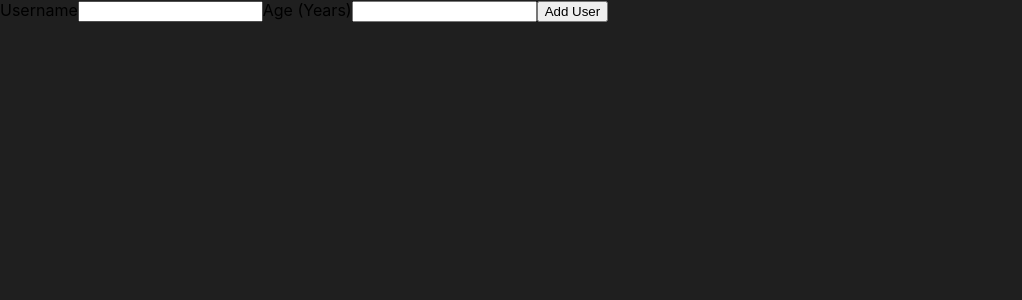
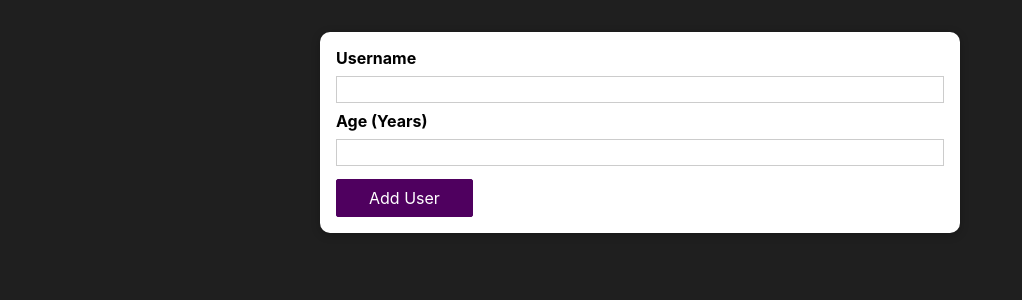
Before and after one commit to SteveLabrinos/react-playground, a React (Create React App) app: page / in a window 1280 px wide. Shown: the top 300 px of the page, without its empty margins (0-1022 px from the left). Built offline with nearby package versions, Linux system fonts and the light colour scheme.

Commit message:
add card wrapper component and reusable button component

```diff
--- /dev/null
+++ b/src/components/UI/Button.js
@@ -0,0 +1,11 @@
+import styles from './Button.module.css';
+
+function Button({ children, type, onClick }) {
+  return (
+    <button type={type || 'button'} onClick={onClick} className={styles.button}>
+      {children}
+    </button>
+  );
+}
+
+export default Button;
--- /dev/null
+++ b/src/components/UI/Button.module.css
@@ -0,0 +1,20 @@
+.button {
+  background-color: #4f005f;
+  color: white;
+  padding: 0.5rem 2rem;
+  border: 1px solid #4f005f;
+  font: inherit;
+  cursor: pointer;
+  border-radius: 2px;
+  margin-top: 5px;
+}
+
+.button:hover,
+.button:active {
+  background-color: #741188;
+  border-color: #741188;
+}
+
+.button:focus {
+  outline: none;
+}
--- /dev/null
+++ b/src/components/UI/Card.js
@@ -0,0 +1,7 @@
+import styles from './Card.module.css';
+
+function Card({ children, className }) {
+  return <div className={`${styles.card} ${className}`}>{children}</div>;
+}
+
+export default Card;
--- /dev/null
+++ b/src/components/UI/Card.module.css
@@ -0,0 +1,5 @@
+.card {
+  background-color: white;
+  border-radius: 10px;
+  box-shadow: 0 2px 8px rgba(0, 0, 0, 0.25);
+}
--- a/src/components/Users/AddUser.js
+++ b/src/components/Users/AddUser.js
@@ -1,4 +1,8 @@
 import { useState } from 'react';
+
+import Card from '../UI/Card';
+import Button from '../UI/Button';
+import styles from './AddUser.module.css';
 
 function AddUser() {
   const [insertedData, setInsertedData] = useState({
@@ -6,7 +10,7 @@ function AddUser() {
     age: '',
   });
 
-  const inputHandler = property => event => {
+  const changeInputHandler = property => event => {
     setInsertedData(prevData => {
       return { ...prevData, [property]: event.target.value };
     });
@@ -24,23 +28,25 @@ function AddUser() {
   };
 
   return (
+    <Card className={styles.input}>
       <form onSubmit={submitHandler}>
         <label htmlFor='username'>Username</label>
         <input
-        onChange={inputHandler('username')}
+          onChange={changeInputHandler('username')}
           value={insertedData.username}
           id='username'
           type='text'
         />
         <label htmlFor='age'>Age (Years)</label>
         <input
-        onChange={inputHandler('age')}
+          onChange={changeInputHandler('age')}
           value={insertedData.age}
           id='age'
           type='number'
         />
-      <button type='submit'>Add User</button>
+        <Button type='submit'>Add User</Button>
       </form>
+    </Card>
   );
 }
 
--- /dev/null
+++ b/src/components/Users/AddUser.module.css
@@ -0,0 +1,26 @@
+.input {
+  margin: 2rem auto;
+  padding: 1rem;
+  width: 90%;
+  max-width: 40rem;
+}
+
+.input label {
+  display: block;
+  font-weight: bold;
+  margin-bottom: 0.5rem;
+}
+
+.input input {
+  font: inherit;
+  display: block;
+  width: 100%;
+  border: 1px solid #ccc;
+  padding: 0.15rem;
+  margin-bottom: 0.5rem;
+}
+
+.input input:focus {
+  outline: none;
+  border-color: #4f005f;
+}
```
Lines whose indentation alone changed are shown as unchanged.
